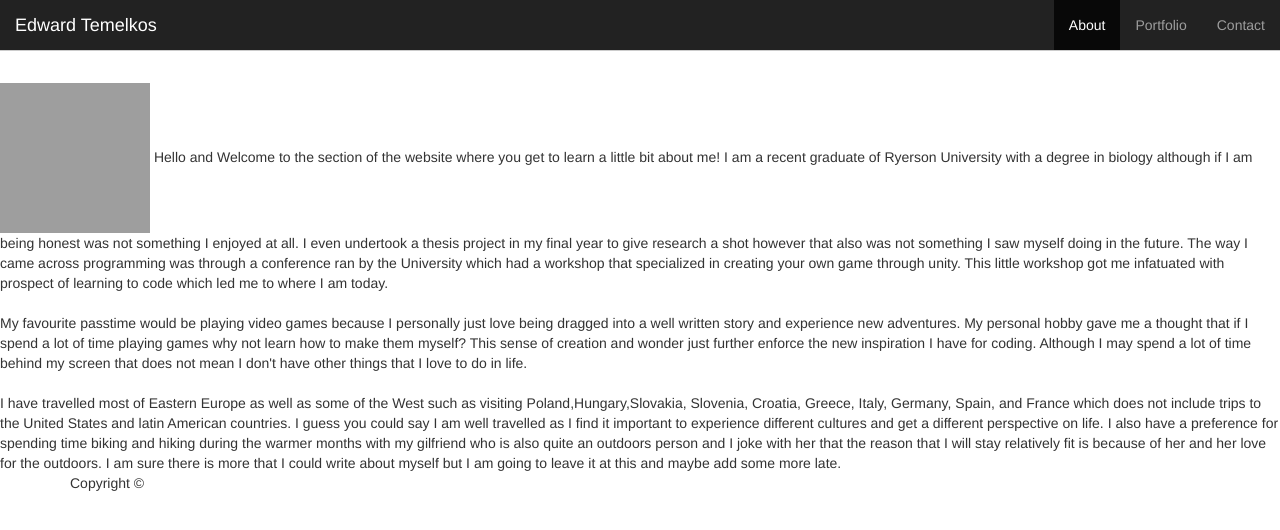
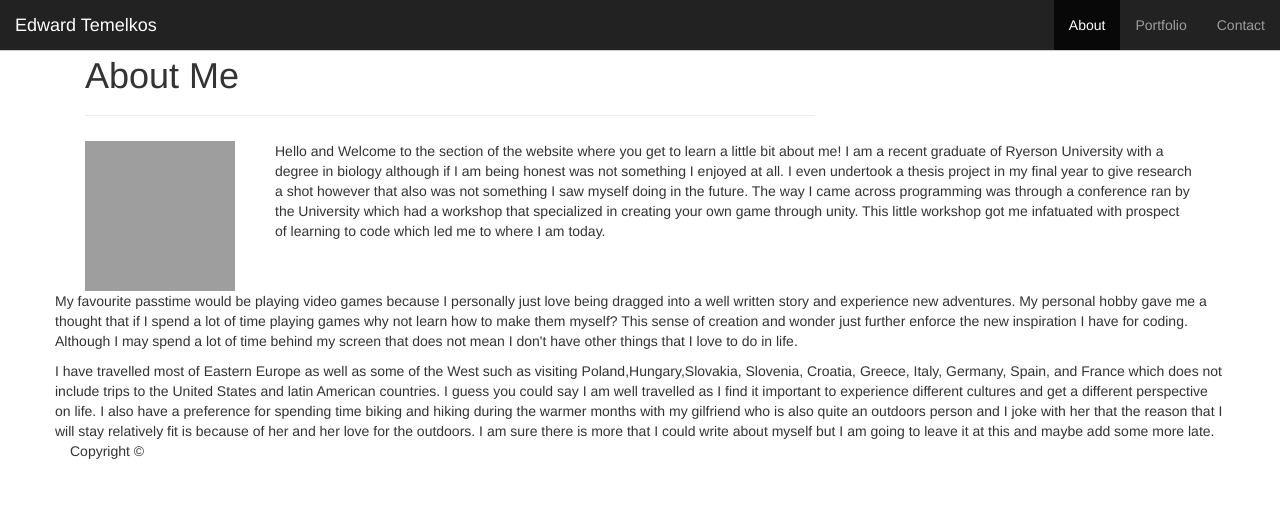
Before and after one commit to Wulfsbach/Boostrap-Portfolio, a plain HTML site: page index.html in a window 1280 px wide. Drawn offline with nearby package versions, Linux system fonts and the light colour scheme; grey boxes are pictures that could not be loaded.

Commit message:
Some changes made to bootstrap

```diff
--- a/assets/css/style.css
+++ b/assets/css/style.css
@@ -5,3 +5,14 @@
     border-style:solid;
     border-color:#cccccc;
 }
+
+.page-header {
+    position:relative;
+    top:15px;
+
+}
+ #head {
+     text-align:left;
+     margin:0;
+     padding:0;
+ }
--- a/index.html
+++ b/index.html
@@ -19,7 +19,8 @@
 </head>
 
 <body>
-
+<div class="row">
+    <div class="col-sm-12 col-md-8 col-lg-8">
     <nav class="navbar navbar-inverse navbar-fixed-top">
         <div class="container-fluid">
         <div class="navbar-header">
@@ -47,17 +48,31 @@
             </div>
         </div>
     </nav>
+    </div>
+    </div>
 
 
-    <section>
-        <h2>
+<div class="container">
+    <div class="row" id=head>
+        <div class="col-sm-12 col-md-8 col-lg-8">
+            <div class="page-header">
+        <h1>
             About Me
-        </h2>
+        </h1>
+        </div>
+        </div>
+    </div>
 
         <br>
-        <img src="https://media.licdn.com/dms/image/C5603AQHmVLNhqRzm3A/profile-displayphoto-shrink_200_200/0?e=1527559200&v=alpha&t=ybaWZKJDELLqvHUw2pdpM79obCotXWyfl0vTMo5ot4Y"
+<div class="row">
+    <div class=" col-sm-12 col-md-8-col-lg-8">
+        <div class="col-sm-6 col-md-2 col-lg-2">
+
+        <img class="image-responsive" src="https://media.licdn.com/dms/image/C5603AQHmVLNhqRzm3A/profile-displayphoto-shrink_200_200/0?e=1527559200&v=alpha&t=ybaWZKJDELLqvHUw2pdpM79obCotXWyfl0vTMo5ot4Y"
             alt="Edward" height="150" width="150" id="face">
-        <p1>
+        </div>
+        <div class="col-sm-6 col-md-10 col-lg-10">
+        <p>
             Hello and Welcome to the section of the website where you get to learn a little bit about me! I am a recent graduate of Ryerson
             University with a degree in biology although if I am being honest was not something I enjoyed at all. I even
             undertook a thesis project in my final year to give research a shot however that also was not something I saw
@@ -65,21 +80,24 @@
             which had a workshop that specialized in creating your own game through unity. This little workshop got me infatuated
             with prospect of learning to code which led me to where I am today.
         </p1>
-
         <br>
         <br>
+    </div>
+</div>
+<div class="row">
+    <div class="col-sm-12 col-md-12 col-lg-12">
 
-        <p2>
+        <p>
             My favourite passtime would be playing video games because I personally just love being dragged into a well written story
             and experience new adventures. My personal hobby gave me a thought that if I spend a lot of time playing games
             why not learn how to make them myself? This sense of creation and wonder just further enforce the new inspiration
             I have for coding. Although I may spend a lot of time behind my screen that does not mean I don't have other
             things that I love to do in life.
-        </p2>
-
+        </p>
+</div>
         <br>
         <br>
-
+    </div>
         <p3>
             I have travelled most of Eastern Europe as well as some of the West such as visiting Poland,Hungary,Slovakia, Slovenia, Croatia,
             Greece, Italy, Germany, Spain, and France which does not include trips to the United States and latin American
@@ -96,6 +114,7 @@
         </p>
     </div>
 </div>
+</div>
 </body>
 
 </html>
```
